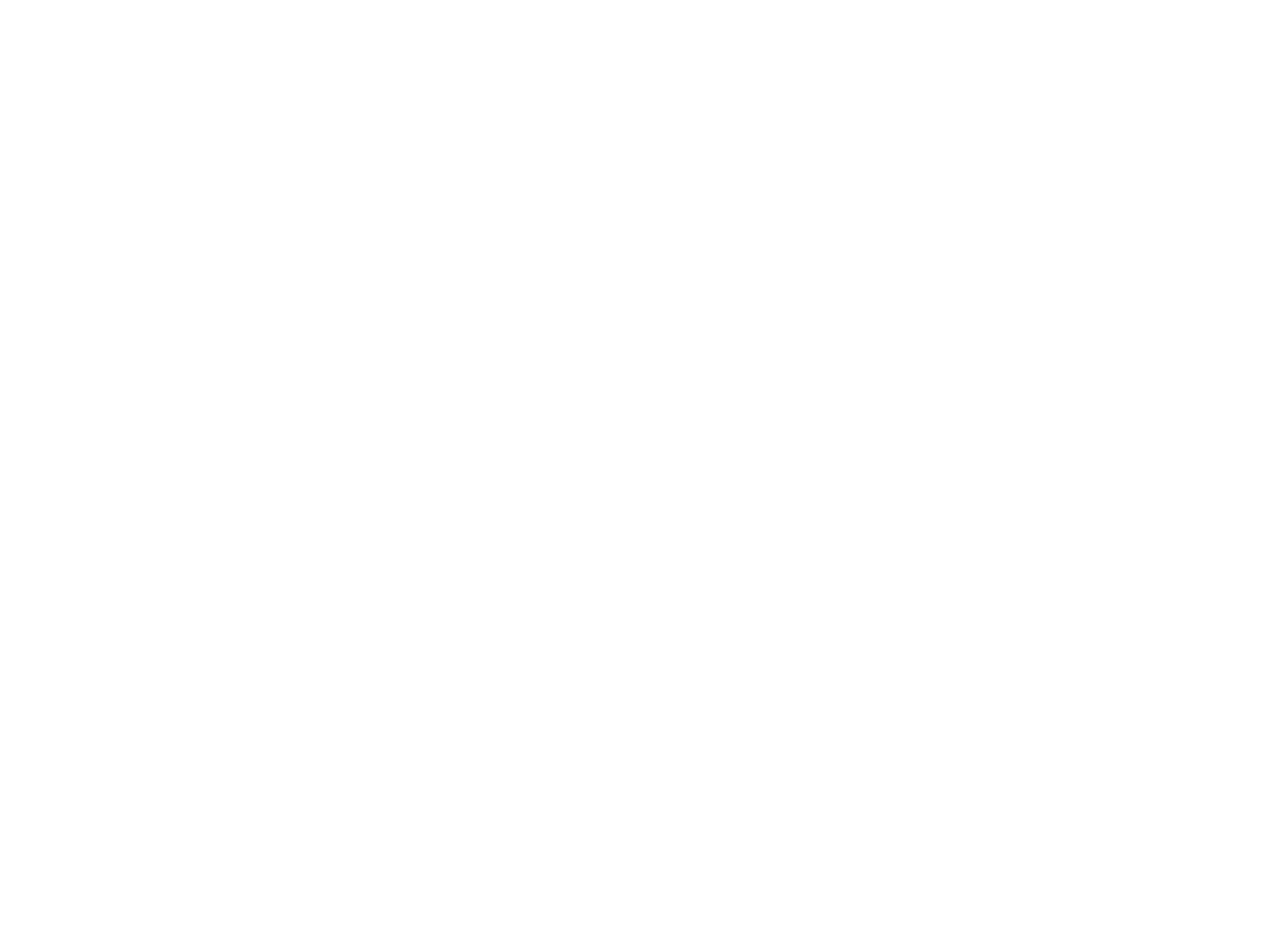
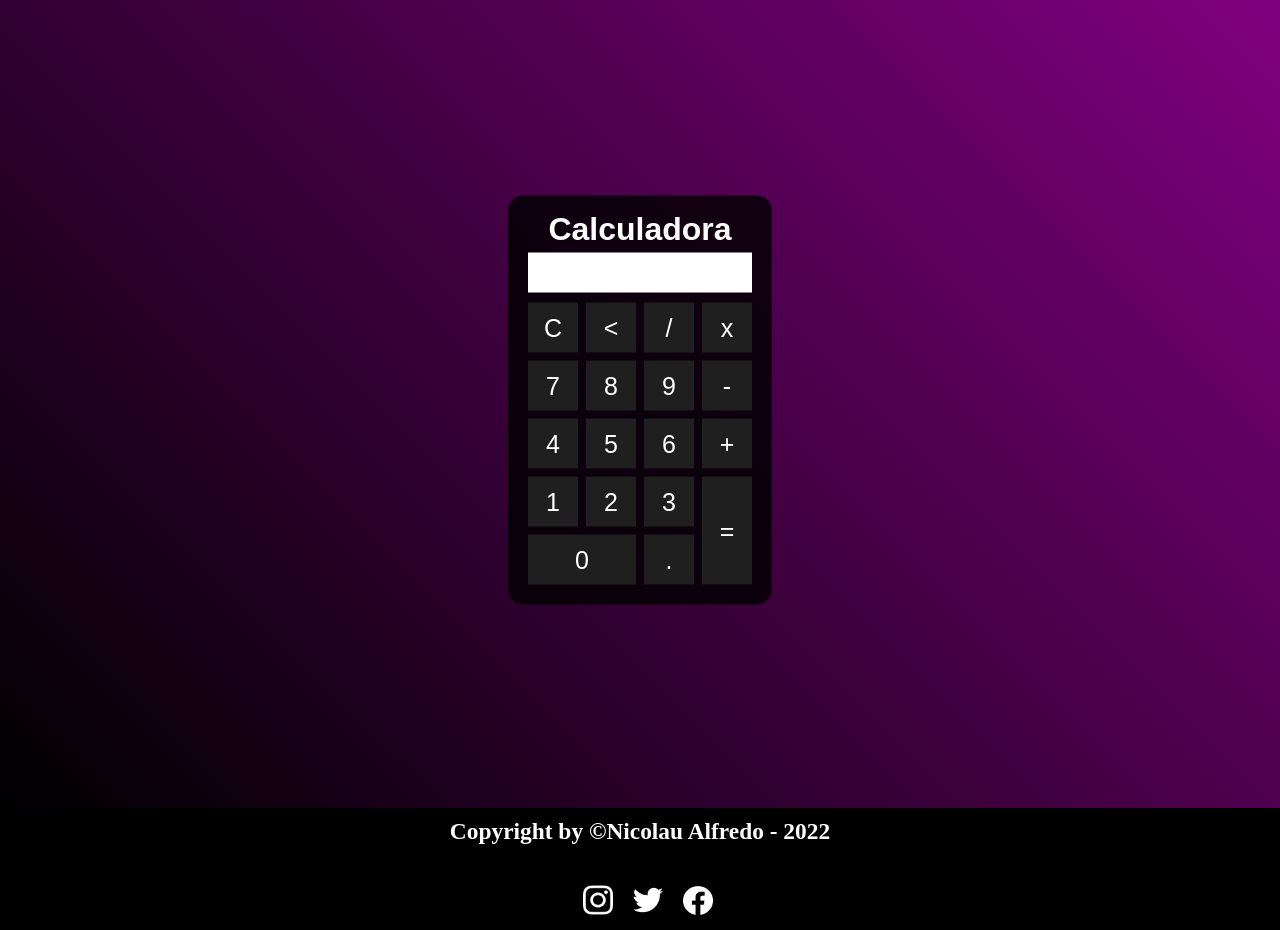
Before and after one commit to NicolauAlfredo/calculadora, a plain HTML site: page index.html in a window 1280 px wide. Before the commit the page ends 800 px from the top, so only its background shows below. Drawn offline with Linux system fonts and the light colour scheme.

Commit message:
Calculadora com HTML, CSS e JS

```diff
--- /dev/null
+++ b/css/style.css
@@ -0,0 +1,68 @@
+* {
+    margin: 0;
+    padding: 0;
+}
+
+.fundo {
+    background-image: linear-gradient(45deg, black, purple);
+    height: 100vh;
+    color: white;
+    font-family: Arial, Helvetica, sans-serif;
+    text-align: center;
+    padding: 4px;
+}
+
+.calculadora {
+    position: absolute;
+    background-color: rgba(0, 0, 0, 0.8);
+    top: 50%;
+    left: 50%;
+    transform: translate(-50%, -50%);
+    border-radius: 15px;
+    padding: 15px;
+}
+
+.botao {
+    width: 50px;
+    height: 50px;
+    font-size: 25px;
+    cursor: pointer;
+    background-color: rgba(31, 31, 31);
+    border: none;
+    color: white;
+    margin: 3px;
+}
+
+.botao:hover {
+    background-color: black;
+}
+
+#resultado {
+    background-color: white;
+    width: 214px;
+    height: 30px;
+    margin: 5px;
+    font-size: 25px;
+    color: black;
+    text-align: right;
+    padding: 5px;
+}
+
+
+/* FOOTER */
+
+footer {
+    background-color: rgba(0, 0, 0);
+    height: 100%;
+    text-align: center;
+    color: #ffffff;
+    font-weight: normal;
+    font-size: 20px;
+    padding: 10px;
+}
+
+footer img {
+    margin-top: 40px;
+    width: 30px;
+    margin-left: 15px;
+}
--- a/index.html
+++ b/index.html
@@ -1,12 +1,65 @@
 <!DOCTYPE html>
 <html lang="en">
+
 <head>
     <meta charset="UTF-8">
     <meta http-equiv="X-UA-Compatible" content="IE=edge">
     <meta name="viewport" content="width=device-width, initial-scale=1.0">
+    <link rel="stylesheet" href="css/style.css">
     <title>Calculadora</title>
 </head>
+
 <body>
+    <div class="fundo">
+        <div class="calculadora">
+            <h1>Calculadora</h1>
+            <p id="resultado"></p>
 
+            <table>
+                <tr>
+                    <td><button class="botao" onclick="limpar()">C</button></td>
+                    <td><button class="botao" onclick="voltar()">&lt;</button></td>
+                    <td><button class="botao" onclick="inserir('/')">/</button></td>
+                    <td><button class="botao" onclick="inserir('*')">x</button></td>
+                </tr>
+                <tr>
+                    <td><button class="botao" onclick="inserir('7')">7</button></td>
+                    <td><button class="botao" onclick="inserir('8')">8</button></td>
+                    <td><button class="botao" onclick="inserir('9')">9</button></td>
+                    <td><button class="botao" onclick="inserir('-')">-</button></td>
+                </tr>
+                <tr>
+                    <td><button class="botao" onclick="inserir('4')">4</button></td>
+                    <td><button class="botao" onclick="inserir('5')">5</button></td>
+                    <td><button class="botao" onclick="inserir('6')">6</button></td>
+                    <td><button class="botao" onclick="inserir('+')">+</button></td>
+                </tr>
+                <tr>
+                    <td><button class="botao" onclick="inserir('1')">1</button></td>
+                    <td><button class="botao" onclick="inserir('2')">2</button></td>
+                    <td><button class="botao" onclick="inserir('3')">3</button></td>
+                    <td rowspan="2"><button class="botao" style="height: 108px;" onclick="calcular()">=</button></td>
+                </tr>
+                <tr>
+                    <td colspan="2"><button class="botao" style="width: 108px;" onclick="inserir('0')">0</button></td>
+                    <td><button class="botao" onclick="inserir('.')">.</button></td>
+                </tr>
+            </table>
+        </div>
+
+    </div>
+
+    <footer>
+        <h3>Copyright by &#169;Nicolau Alfredo - 2022</h3>
+        <a href="https://www.instagram.com/nicolaualfredo/" target="blank"><img src="images/instagram.png"
+                alt="Imagem do Instagram"></a>
+        <a href="https://twitter.com/NicolauAlfredo" target="blank"><img src="images/twiter.png"
+                alt="Imagem do Twitter"></a>
+        <a href="https://www.facebook.com/profile.php?id=100021505232834" target="blank"><img src="images/facebook.png"
+                alt="Imagem do Facebook"></a>
+    </footer>
+
+    <script src="scripts/script.js"></script>
 </body>
+
 </html>
--- /dev/null
+++ b/scripts/script.js
@@ -0,0 +1,20 @@
+function inserir(numero) {
+    var valor = document.getElementById('resultado').innerHTML
+    document.getElementById('resultado').innerHTML = valor + numero
+}
+
+function limpar() {
+    document.getElementById('resultado').innerHTML = ''
+}
+
+function voltar() {
+    var resultado = document.getElementById('resultado').innerHTML
+    document.getElementById('resultado').innerHTML = resultado.substring(0, resultado.length - 1)
+}
+
+function calcular() {
+    var resultado = document.getElementById('resultado').innerHTML
+    if (resultado) {
+        document.getElementById('resultado').innerHTML = eval(resultado)
+    }
+}
```
Also changed, not shown: images/facebook.png (added), images/heart.png (added), images/instagram.png (added), images/twiter.png (added), 2 other files.
